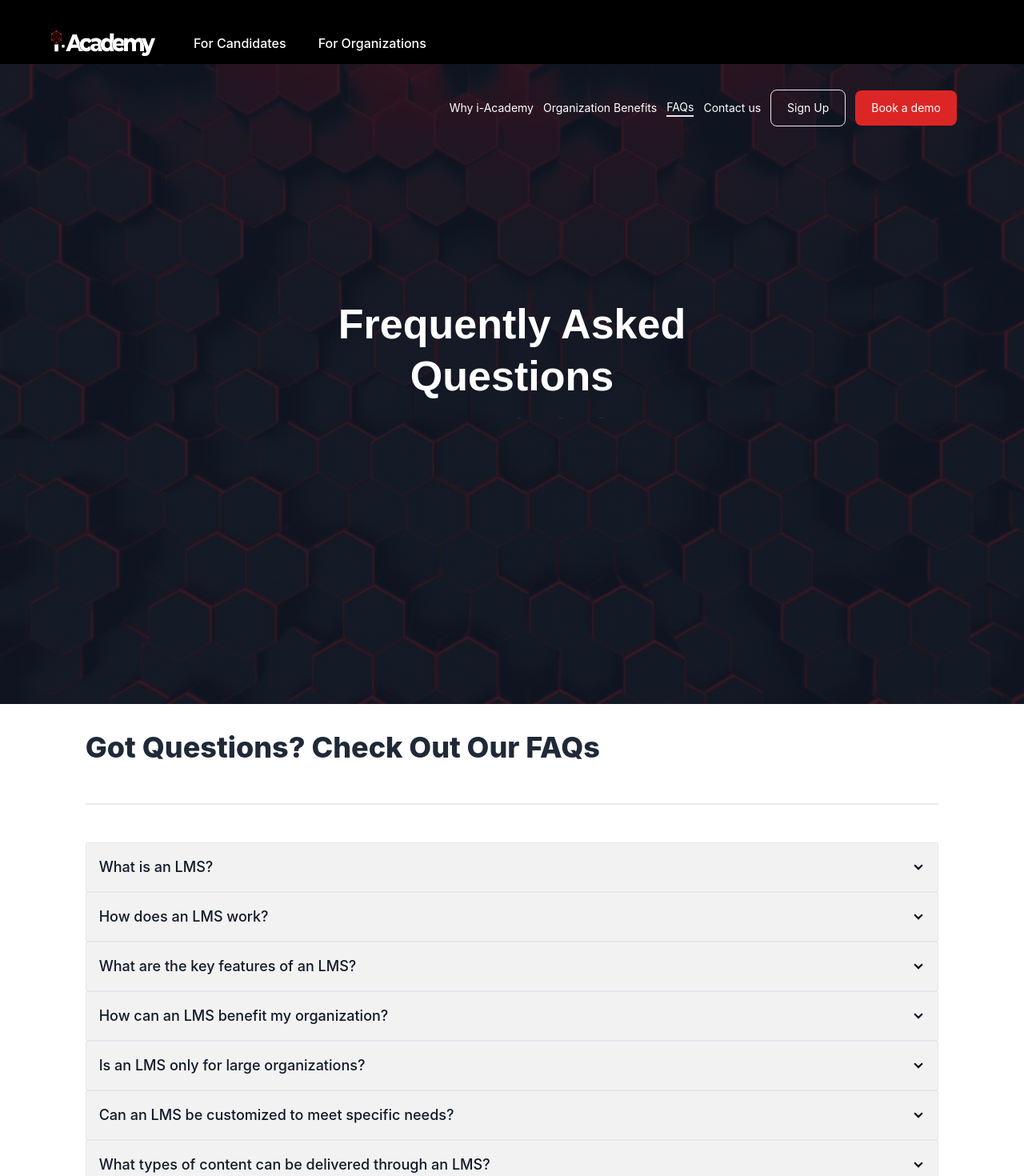
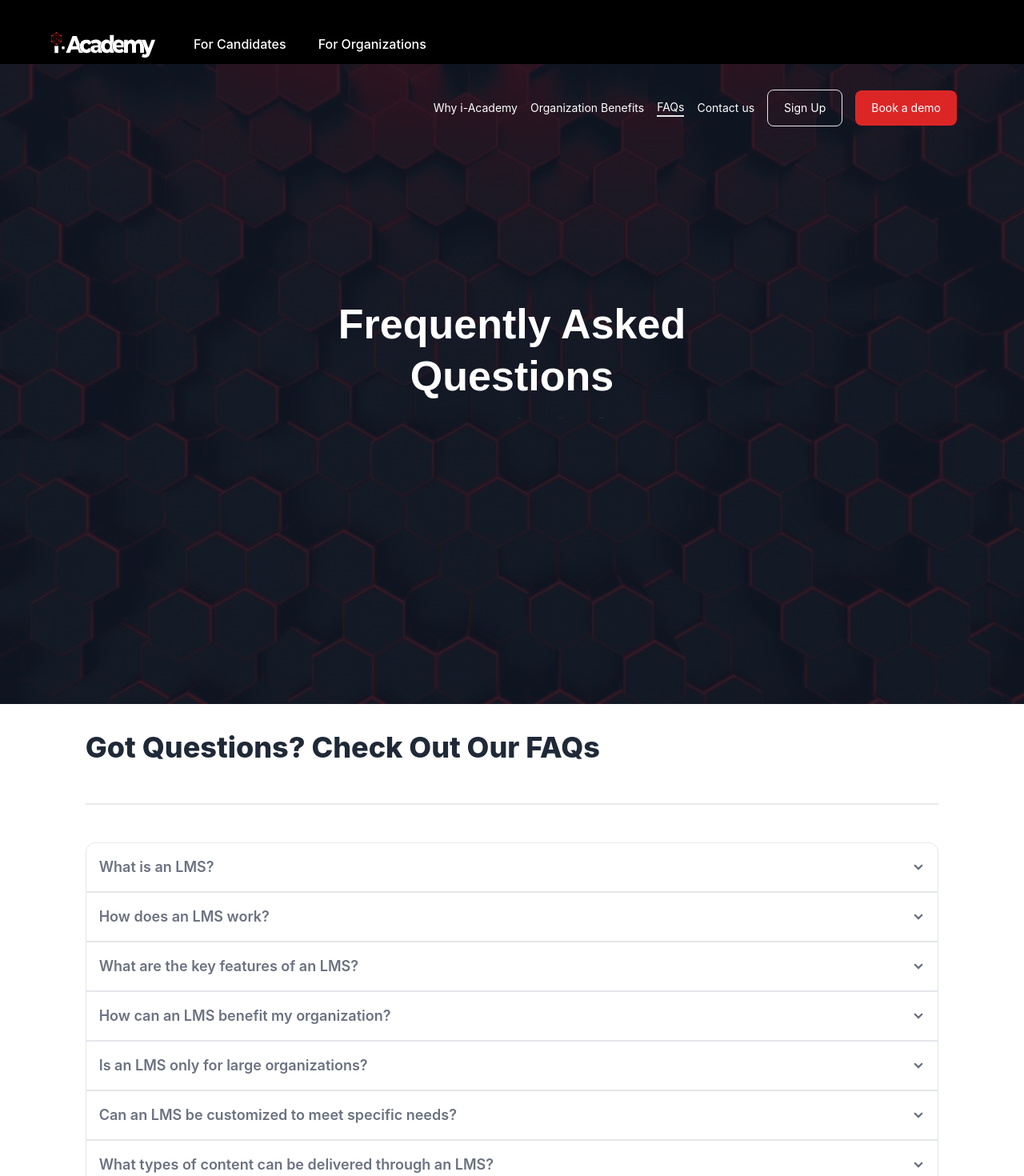
Before and after one commit to Waliyah-O/LMS_frontend, a React (Create React App) app: page /faq in a window 1280 px wide. Shown: the top 1470 px of the page at 80% size. Built offline with nearby package versions, Linux system fonts and the light colour scheme; no server answers.

Commit message:
accordion and navbar updated

```diff
--- a/src/AllRoutes/index.js
+++ b/src/AllRoutes/index.js
@@ -26,7 +26,7 @@ function AllRoutes() {
         <Route path="why" element={<WhyPage />} />
         <Route path="benefits" element={<OrganizationBenefits />} />
         <Route path="faq" element={<FAQpage />} />
-        <Route path="demo" element={<ContactPage />} />
+        <Route path="contact" element={<ContactPage />} />
       </Route>
       {/* <Protected> */}
       <Route path="signup" element={<AuthLayout />}>
--- a/src/components/accordion/Accordion.jsx
+++ b/src/components/accordion/Accordion.jsx
@@ -1,29 +1,37 @@
 import { useState } from 'react';
 
 const Accordion = ({ content }) => {
-  const [openAccordions, setOpenAccordions] = useState({});
+  const [openAccordion, setOpenAccordion] = useState(null);
 
   const handleToggleAccordion = (id) => {
-    setOpenAccordions((prevOpenAccordions) => ({
-      ...Object.keys(prevOpenAccordions).reduce((acc, accordionId) => {
-        acc[accordionId] = accordionId === id ? !prevOpenAccordions[accordionId] : false;
-        return acc;
-      }, {}),
-    }));
+    setOpenAccordion((prevOpenAccordion) => (prevOpenAccordion === id ? null : id));
   };
 
   return (
     <div className="font-inter">
       {content.map((item) => (
-        <div key={item.id} className="collapse collapse-arrow border rounded-sm bg-base-200 my-0 mx-auto w-5/6">
+        <div
+          key={item.id}
+          className={`collapse collapse-arrow border rounded-none ${
+            openAccordion === item.id ? 'bg-base-200' : 'bg-opacity-0'
+          } my-0 mx-auto w-5/6 ${item.id === content[0].id ? 'rounded-t-xl' : ''} ${
+            item.id === content[content.length - 1].id ? 'rounded-b-xl' : ''
+          }`}
+        >
           <input
             type="radio"
             name="my-accordion-2"
-            checked={openAccordions[item.id]}
+            checked={openAccordion === item.id}
             onChange={() => handleToggleAccordion(item.id)}
           />
-          <div className="collapse-title text-md md:text-lg text-gray-900 font-medium">{item.question}</div>
-          <div className={`bg-white collapse-content ${openAccordions[item.id] ? 'open' : ''}`}>
+          <div
+            className={`collapse-title text-md md:text-lg ${
+              openAccordion === item.id ? 'text-gray-900' : 'text-gray-500'
+            } font-semibold`}
+          >
+            {item.question}
+          </div>
+          <div className={`bg-white collapse-content ${openAccordion === item.id ? 'open' : ''}`}>
             <p className="p-1 text-gray-500">{item.response}</p>
           </div>
         </div>
--- a/src/components/heroSection/Hero.jsx
+++ b/src/components/heroSection/Hero.jsx
@@ -25,7 +25,7 @@ const Hero = ({ mainText, isButton }) => {
           }}
           className="h-screen flex flex-col"
         >
-          <header className="text-white text-sm hidden lg:flex flex-col lg:flex-row lg:justify-end items-center gap-3 p-4 lg:p-7 mx-4 lg:mx-14 font-inter">
+          <header className="text-white text-sm hidden lg:flex flex-col lg:flex-row lg:justify-end items-center gap-4 p-4 lg:p-7 mx-4 lg:mx-14 font-inter">
             <NavLink className={({ isActive }) => [isActive ? 'border-b-2' : '']} to="/why">
               Why i-Academy
             </NavLink>
--- a/src/components/navbar/Navbar.jsx
+++ b/src/components/navbar/Navbar.jsx
@@ -1,5 +1,4 @@
 /* eslint-disable no-unused-vars */
-import { useState } from 'react';
 import logo from '../../assets/svg/academy-logo-red-icon.svg';
 import { NavLink, Link } from 'react-router-dom';
 import MobileMenu from '../mobileMenu';
@@ -16,7 +15,7 @@ const Navbar = () => {
 
   return (
     <div>
-      <nav className="bg-black text-white flex gap-12 h-20 items-center pt-11 p-4 md:pl-16">
+      <nav className="bg-black text-white flex gap-12 h-20 items-center pt-12 p-4 md:pl-16">
         <div className="flex justify-between items-center w-full md:w-auto ">
           <div>
             <Link to="/">
@@ -29,11 +28,25 @@ const Navbar = () => {
         </div>
 
         <div className="hidden md:flex gap-10 font-medium">
-          <NavLink className={({ isActive }) => [isActive ? 'border-b-2 border-red-500 text-red-500' : '']} to="/dashboard">
+          <NavLink
+            className={({ isActive }) => [
+              isActive
+                ? 'py-2 border-b-2 border-red-500 text-red-500'
+                : 'py-2 border-transparent border-b-2 hover:border-red-500',
+            ]}
+            to="/dashboard"
+          >
             For Candidates
           </NavLink>
 
-          <NavLink className={({ isActive }) => [isActive ? 'border-b-2 border-red-500 text-red-500' : '']} to="/">
+          <NavLink
+            className={({ isActive }) => [
+              isActive
+                ? ' py-2 border-b-2 border-red-500 text-red-500'
+                : 'py-2 border-transparent border-b-2 hover:border-red-500',
+            ]}
+            to="/"
+          >
             For Organizations
           </NavLink>
         </div>
```
